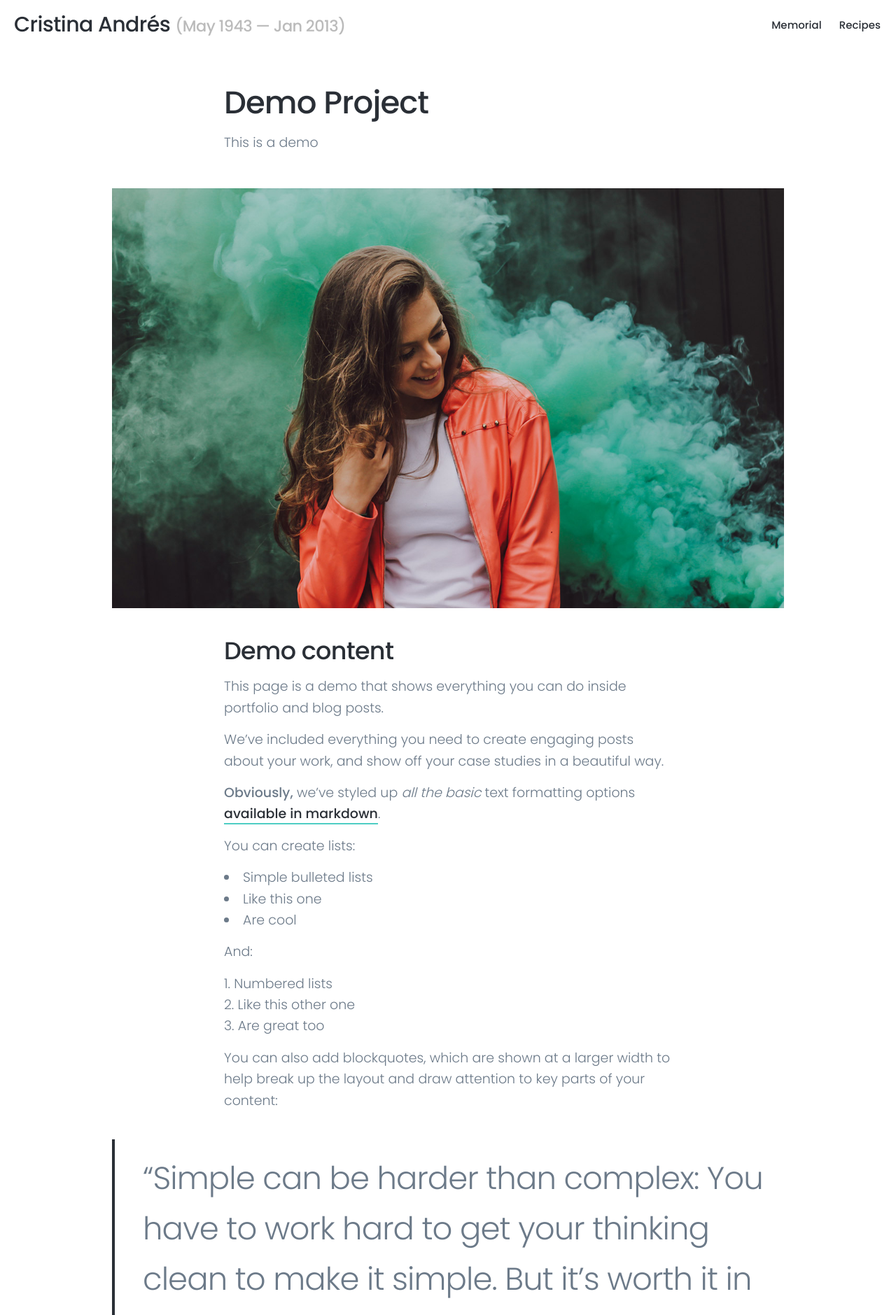
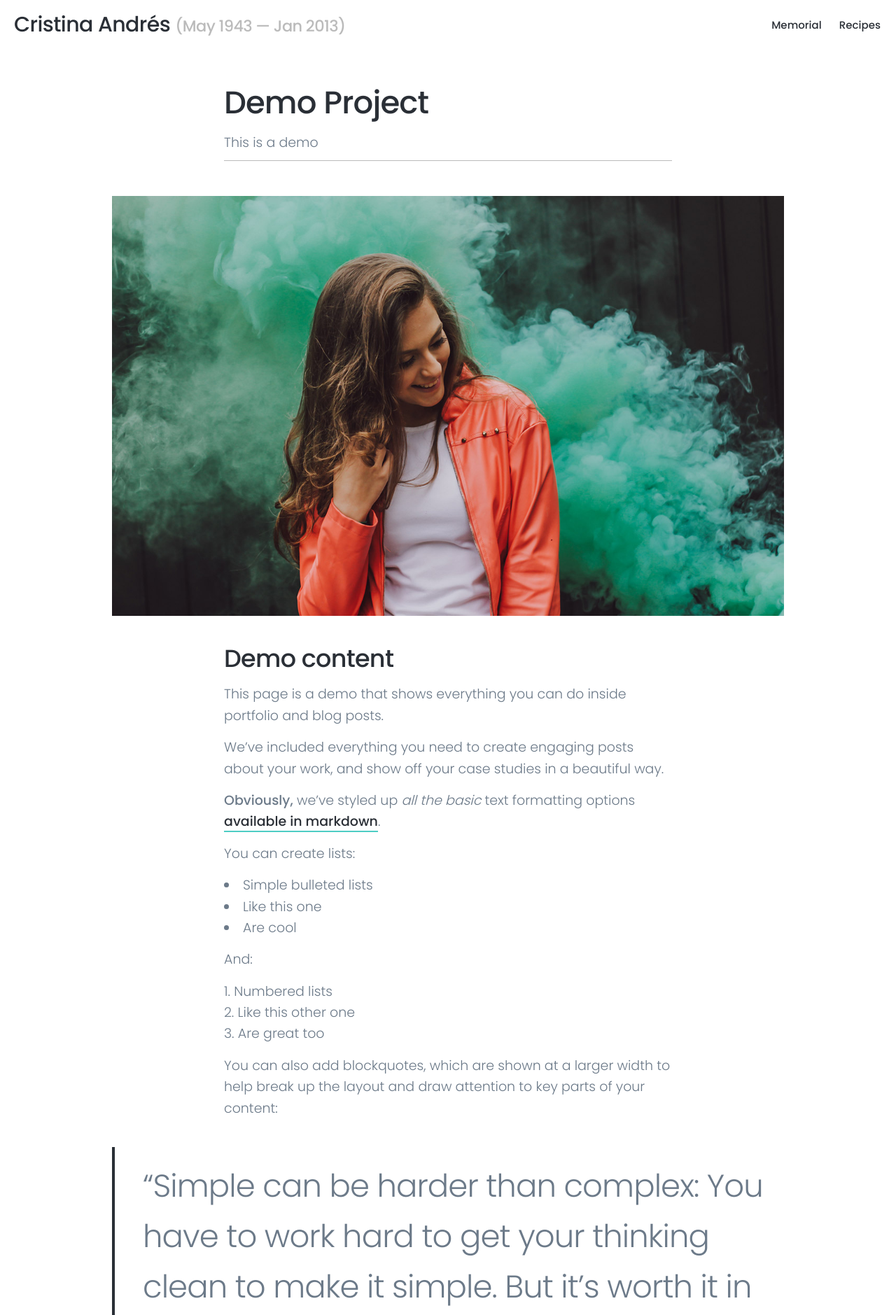
Before and after one commit to 950cagney/950cagney.github.io, a Jekyll site: the page built from _projects/2018-06-30-demo-project.md, in a window 1280 px wide. Shown: the top 1879 px of the page at 70% size. Built offline with Jekyll 4.4.1, drawn with Linux system fonts in a browser that asks for light colours; nearby versions of some CDN libraries.

Commit message:
Update _content.scss

```diff
--- a/_sass/_includes/_content.scss
+++ b/_sass/_includes/_content.scss
@@ -1,13 +1,10 @@
 // - - - - - - - - - - - - - - - - - -
-
 // Single page/post/project
-
 // - - - - - - - - - - - - - - - - - -
 
 .intro {
 
 	h1 {
-
 		@include mq(tabletp) {
 			white-space: pre-line;
 		}
@@ -16,6 +13,11 @@
 	p {
 
 	}
+}
+
+.intro .wrap {
+	padding-bottom: 10px;
+	border-bottom: 1px solid #BBBBBB;
 }
 
 .content-wrap {
@@ -215,11 +217,11 @@
 
 	table {
 		min-width: 600px;
-		border: 2px solid $text-dark-color;
+		// border: 2px solid $text-dark-color;
 
 		thead {
-			background: $text-dark-color;
-			color: $background-color;
+			background: $background-alt-color;
+			// color: $background-color;
 			text-align: left;
 			font-weight: $bold-weight;
 
@@ -246,7 +248,8 @@
 		tr {
 
 			&:nth-child(2n) {
-				background: $background-alt-color;
+			//	background: $background-alt-color;
+				border-top: 1px solid #DDDDDD;
 			}
 		}
 	}
```
